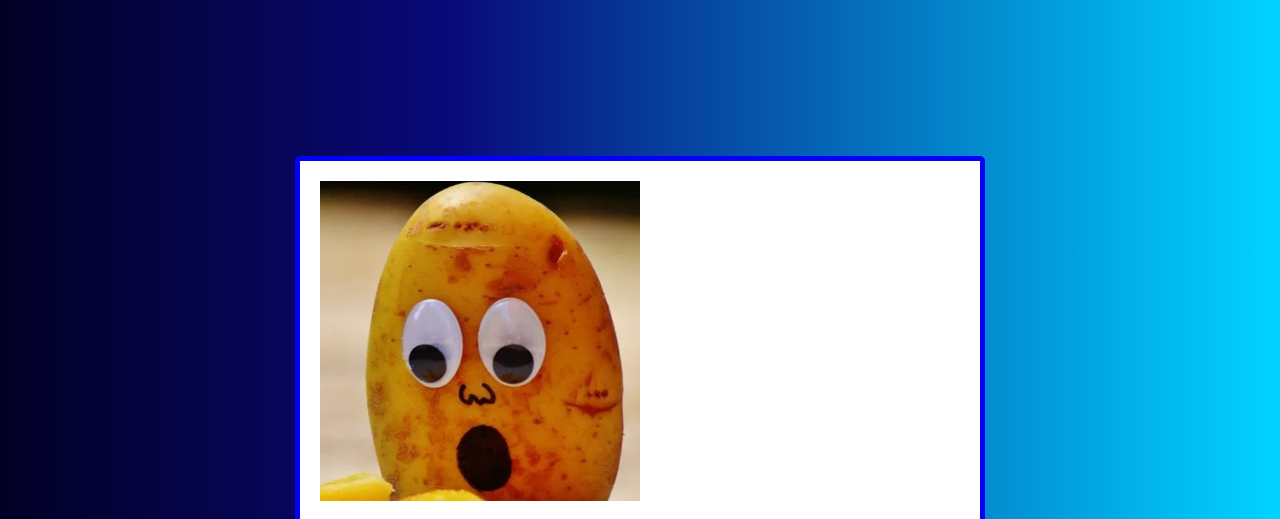
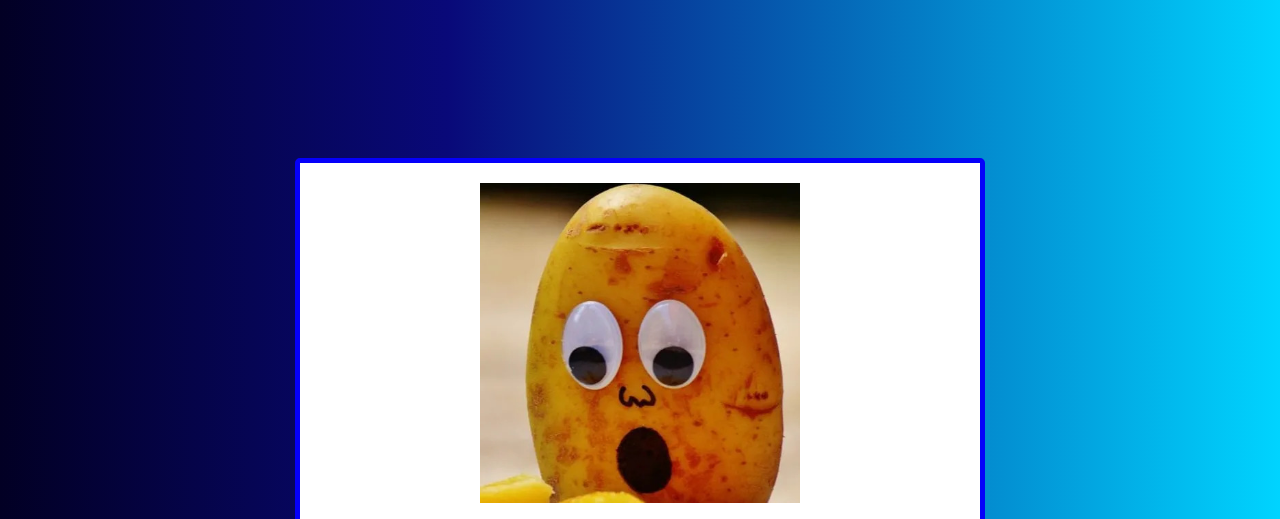
Before and after one commit to myprofilepl/myprofile, a plain HTML site: page 2index.html in a window 1280 px wide. Shown: the top 519 px of the page. Drawn offline with Linux system fonts and the light colour scheme.

Commit message:
Update 2index.html

```diff
--- a/2index.html
+++ b/2index.html
@@ -35,6 +35,8 @@
         .profil img {
             width: 50%; /* Zmieniono tutaj */
             height: auto;
+            display: block; /* Dodano tutaj */
+            margin: auto; /* Dodano tutaj */
         }
         .profil h1, .profil p {
             text-align: center;
```
